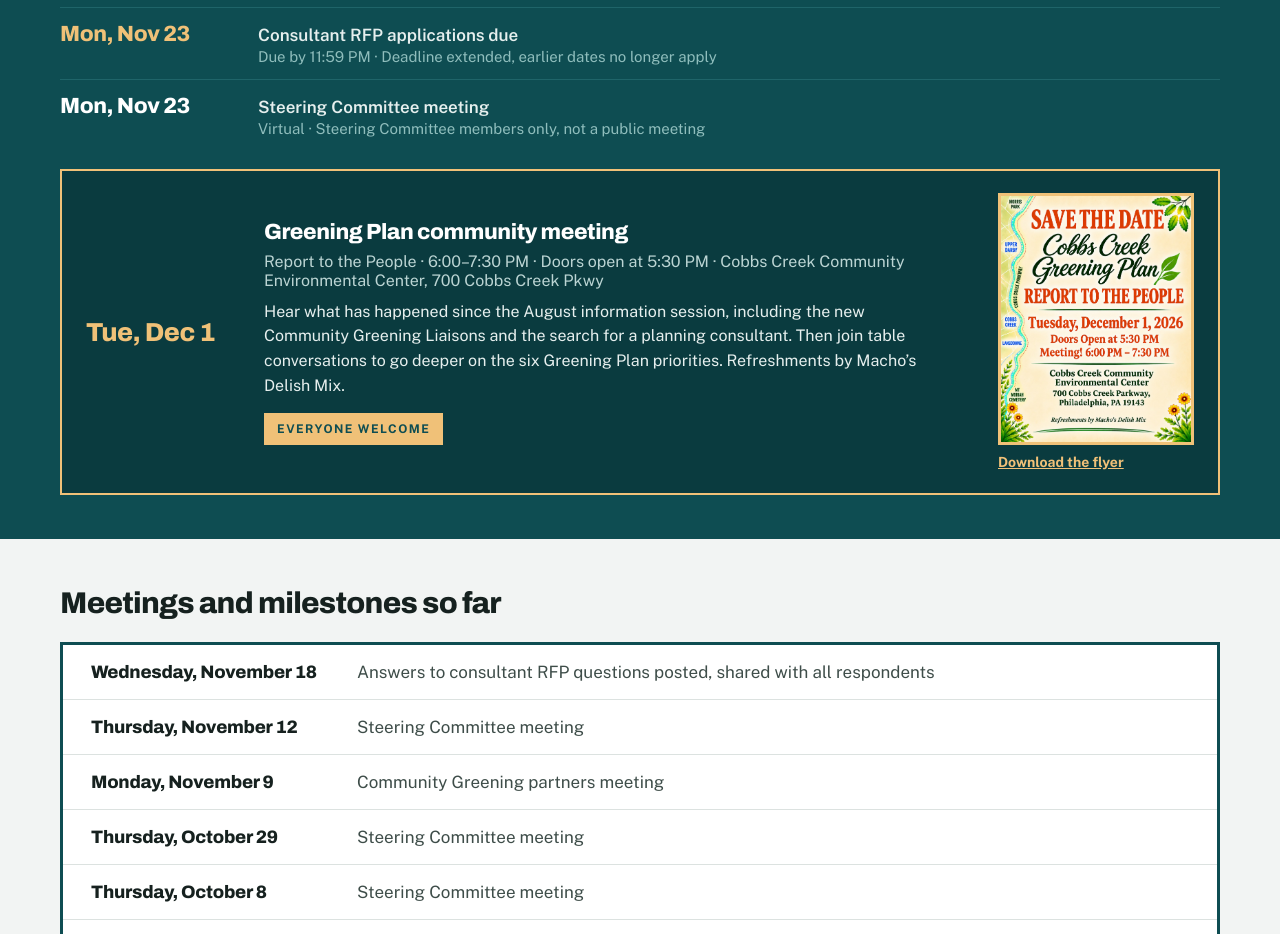
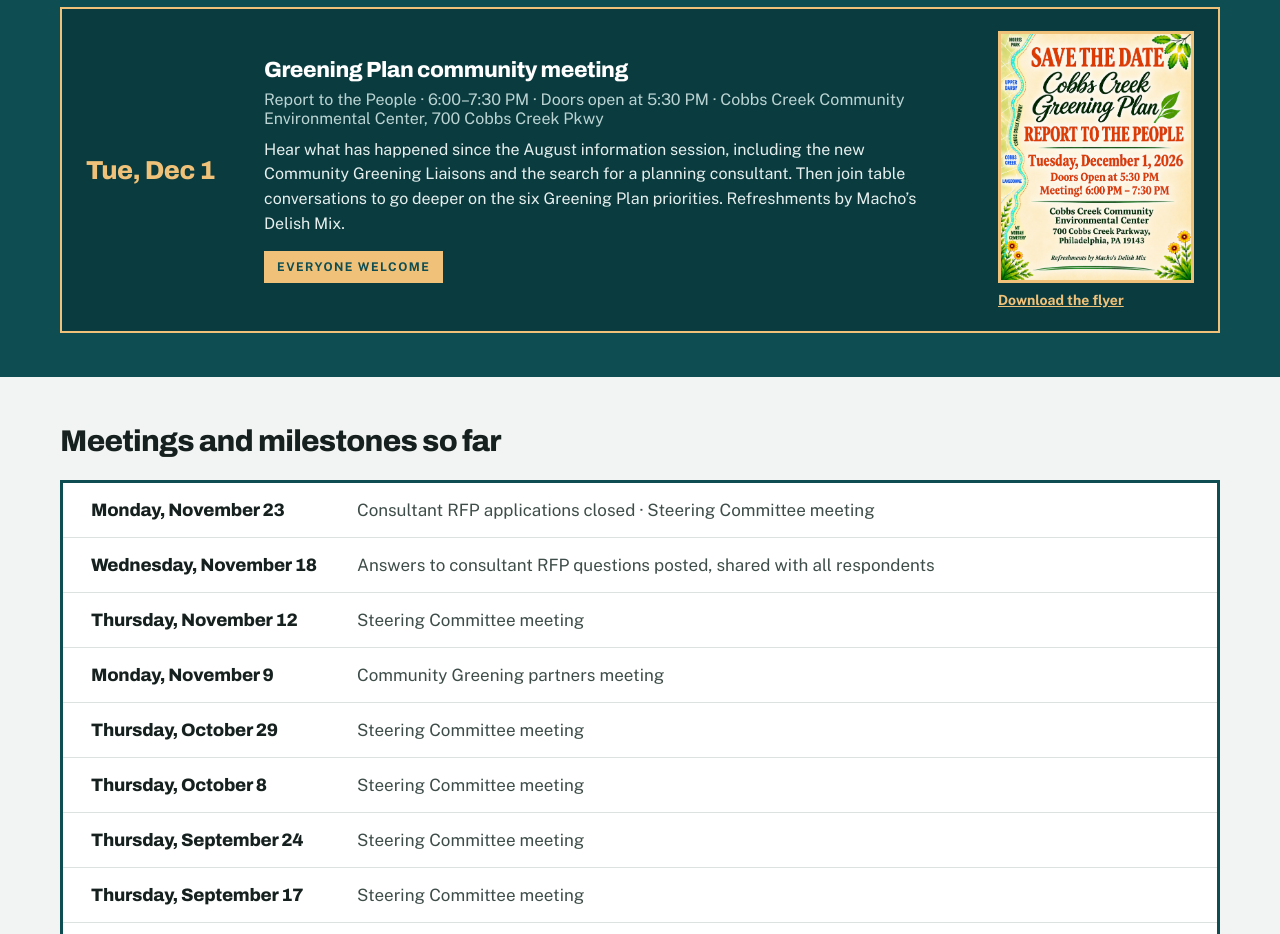
Before and after one commit to jarrynight/cobbs-creek-greening, a plain HTML site: page meetings.html in a window 1280 px wide. Shown: the part 364-1298 px from the top of the page. Drawn offline with nearby package versions, Linux system fonts and the light colour scheme.

Commit message:
Add files via upload

```diff
--- a/meetings.html
+++ b/meetings.html
@@ -57,7 +57,7 @@ a.footer-link:hover { color: #F0C178; }
   <div style="background: #0E4D52; color: #FFFFFF">
     <div style="max-width: 1160px; margin: 0 auto; padding: 11px 32px; display: flex; flex-wrap: wrap; gap: 8px 24px; align-items: center; justify-content: space-between">
       <p style="margin: 0; font-size: 13px; font-weight: 600; letter-spacing: 0.08em; text-transform: uppercase">Official project site</p>
-      <p style="margin: 0; font-size: 13px; color: #8FBDBC">Last updated November 19, 2026</p>
+      <p style="margin: 0; font-size: 13px; color: #8FBDBC">Last updated November 24, 2026</p>
     </div>
   </div>
 
@@ -86,22 +86,7 @@ a.footer-link:hover { color: #F0C178; }
     <div style="max-width: 1160px; margin: 0 auto; padding: 40px 32px 44px">
       <h2 style="margin: 0 0 22px; font-family: Archivo, sans-serif; font-size: 30px; line-height: 1.1; font-weight: 800; letter-spacing: -0.025em; color: #FFFFFF">Upcoming key events</h2>
 
-      <div style="display: flex; flex-wrap: wrap; gap: 20px 28px; align-items: baseline; padding: 14px 0; border-top: 1px solid #1F6469">
-        <p style="flex: 0 0 170px; margin: 0; font-family: Archivo, sans-serif; font-size: 22px; font-weight: 800; letter-spacing: -0.02em; color: #F0C178">Mon, Nov 23</p>
-        <div style="flex: 999 1 320px; min-width: 0">
-          <p style="margin: 0 0 3px; font-size: 17px; font-weight: 600">Consultant RFP applications due</p>
-          <p style="margin: 0; font-size: 15px; color: #8FBDBC">Due by 11:59 PM · Deadline extended, earlier dates no longer apply</p>
-        </div>
-      </div>
-      <div style="display: flex; flex-wrap: wrap; gap: 20px 28px; align-items: baseline; padding: 14px 0; border-top: 1px solid #1F6469">
-        <p style="flex: 0 0 170px; margin: 0; font-family: Archivo, sans-serif; font-size: 22px; font-weight: 800; letter-spacing: -0.02em; color: #FFFFFF">Mon, Nov 23</p>
-        <div style="flex: 999 1 320px; min-width: 0">
-          <p style="margin: 0 0 3px; font-size: 17px; font-weight: 600">Steering Committee meeting</p>
-          <p style="margin: 0; font-size: 15px; color: #8FBDBC">Virtual · Steering Committee members only, not a public meeting</p>
-        </div>
-      </div>
-
-      <div id="dec-1" style="background: #0A3B3F; border: 2px solid #F0C178; margin-top: 18px; padding: 22px 24px; display: flex; flex-wrap: wrap; gap: 20px 28px; align-items: center">
+      <div id="dec-1" style="background: #0A3B3F; border: 2px solid #F0C178; margin-top: 0; padding: 22px 24px; display: flex; flex-wrap: wrap; gap: 20px 28px; align-items: center">
         <p style="flex: 0 0 150px; margin: 0; font-family: Archivo, sans-serif; font-size: 26px; font-weight: 800; letter-spacing: -0.02em; color: #F0C178; line-height: 1.1">Tue, Dec 1</p>
         <div style="flex: 999 1 320px; min-width: 0">
           <p style="margin: 0 0 6px; font-family: Archivo, sans-serif; font-size: 22px; font-weight: 800; letter-spacing: -0.02em; color: #FFFFFF; line-height: 1.2">Greening Plan community meeting</p>
@@ -122,6 +107,10 @@ a.footer-link:hover { color: #F0C178; }
   <div style="max-width: 1160px; margin: 0 auto; padding: 48px 32px 56px">
     <h2 style="margin: 0 0 16px; font-family: Archivo, sans-serif; font-size: 30px; line-height: 1.1; font-weight: 800; letter-spacing: -0.025em; margin-bottom: 22px">Meetings and milestones so far</h2>
     <div style="background: #FFFFFF; border: 3px solid #0E4D52">
+      <div style="padding: 17px 28px; display: flex; flex-wrap: wrap; gap: 8px 26px; align-items: baseline; border-bottom: 1px solid #DCE2E0">
+        <span style="flex: 0 0 240px; font-family: Archivo, sans-serif; font-size: 18px; font-weight: 800; letter-spacing: -0.015em">Monday, November 23</span>
+        <p style="flex: 999 1 300px; min-width: 0; margin: 0; font-size: 17px; color: #3E4D49">Consultant RFP applications closed · Steering Committee meeting</p>
+      </div>
       <div style="padding: 17px 28px; display: flex; flex-wrap: wrap; gap: 8px 26px; align-items: baseline; border-bottom: 1px solid #DCE2E0">
         <span style="flex: 0 0 240px; font-family: Archivo, sans-serif; font-size: 18px; font-weight: 800; letter-spacing: -0.015em">Wednesday, November 18</span>
         <p style="flex: 999 1 300px; min-width: 0; margin: 0; font-size: 17px; color: #3E4D49">Answers to consultant RFP questions posted, shared with all respondents</p>
```
Also changed, not shown: index.html (+7 -7 lines).
